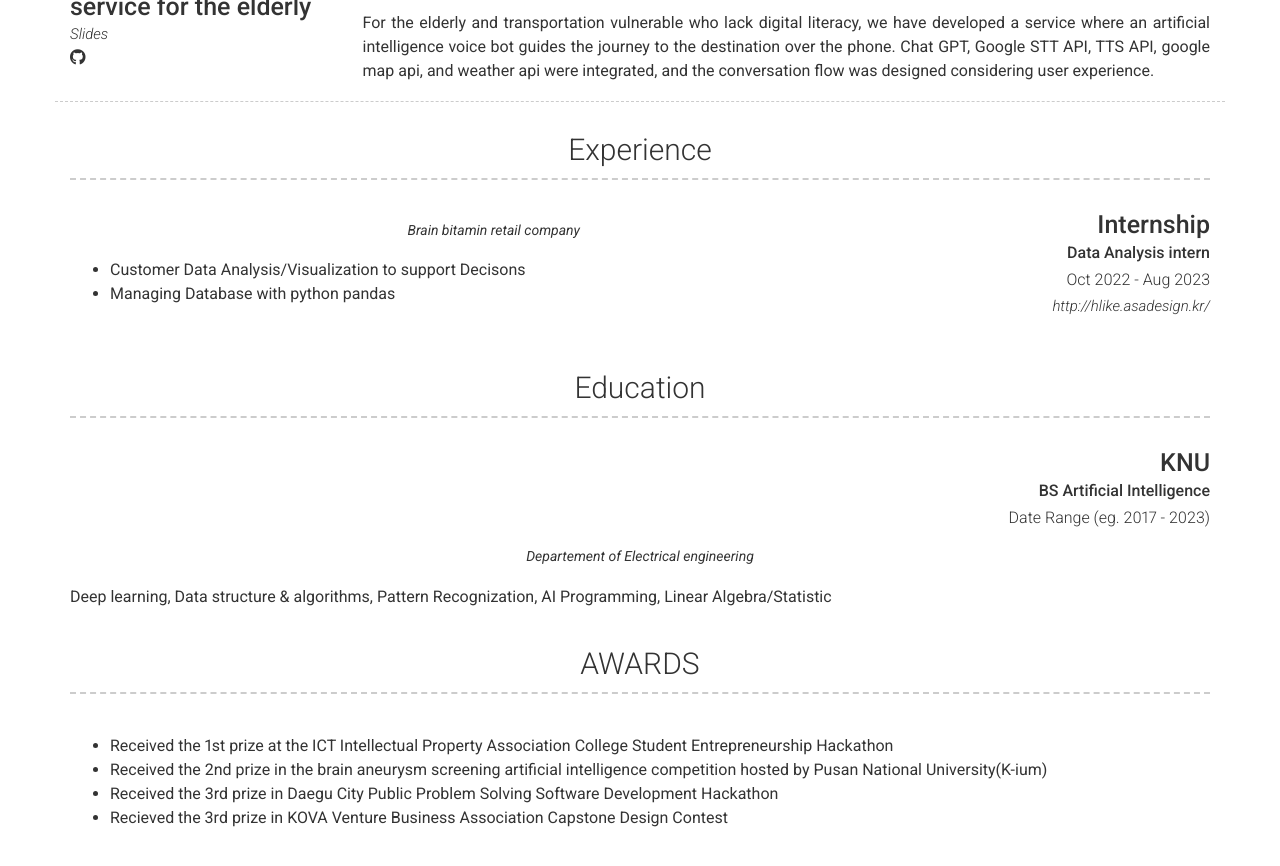
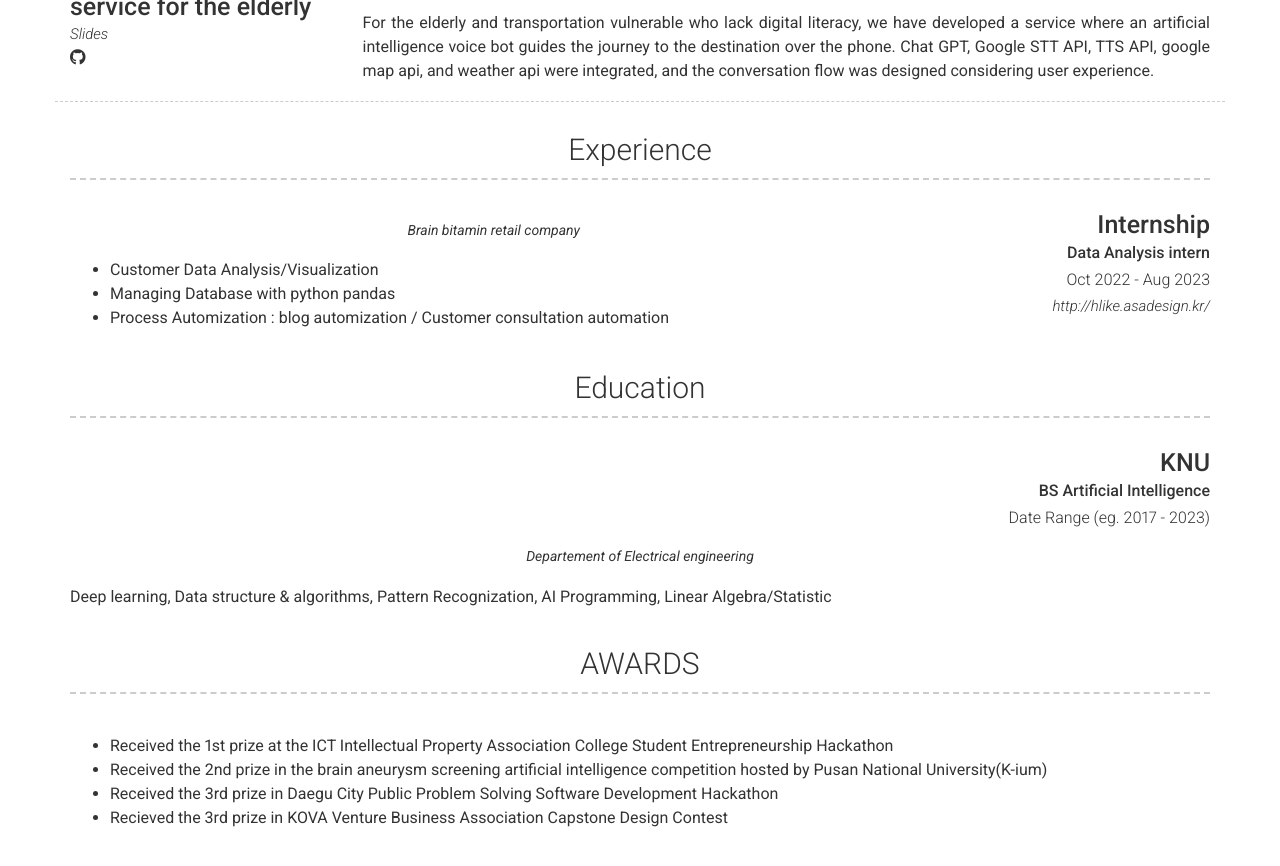
Before and after one commit to haminse/Resume, a Jekyll site: the page built from index.md, in a window 1280 px wide and 900 px high, scrolled down 695 px. Shown: the top 866 px of the window. Built offline with Jekyll 4.4.1, drawn with Linux system fonts in a browser that asks for light colours; nearby versions of some CDN libraries.

Commit message:
finalfinal

```diff
--- a/_config.yml
+++ b/_config.yml
@@ -98,8 +98,9 @@ content:
         quote: >
           Brain bitamin retail company
         description: | # this will include new lines to allow paragraphs
-          - Customer Data Analysis/Visualization to support Decisons
+          - Customer Data Analysis/Visualization
           - Managing Database with python pandas
+          - Process Automization : blog automization / Customer consultation automation
   - title: Education
     layout: list
     content:
```
